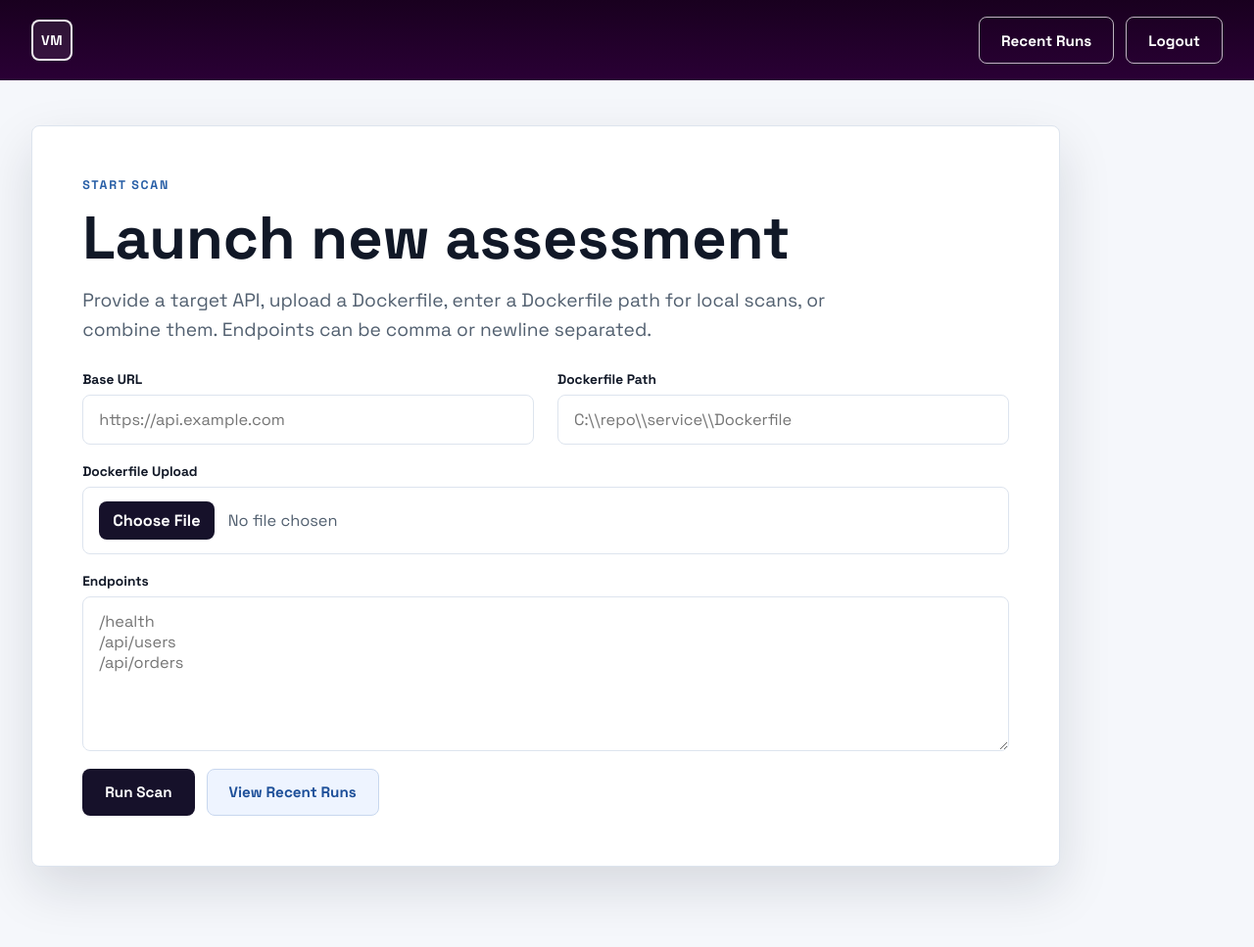
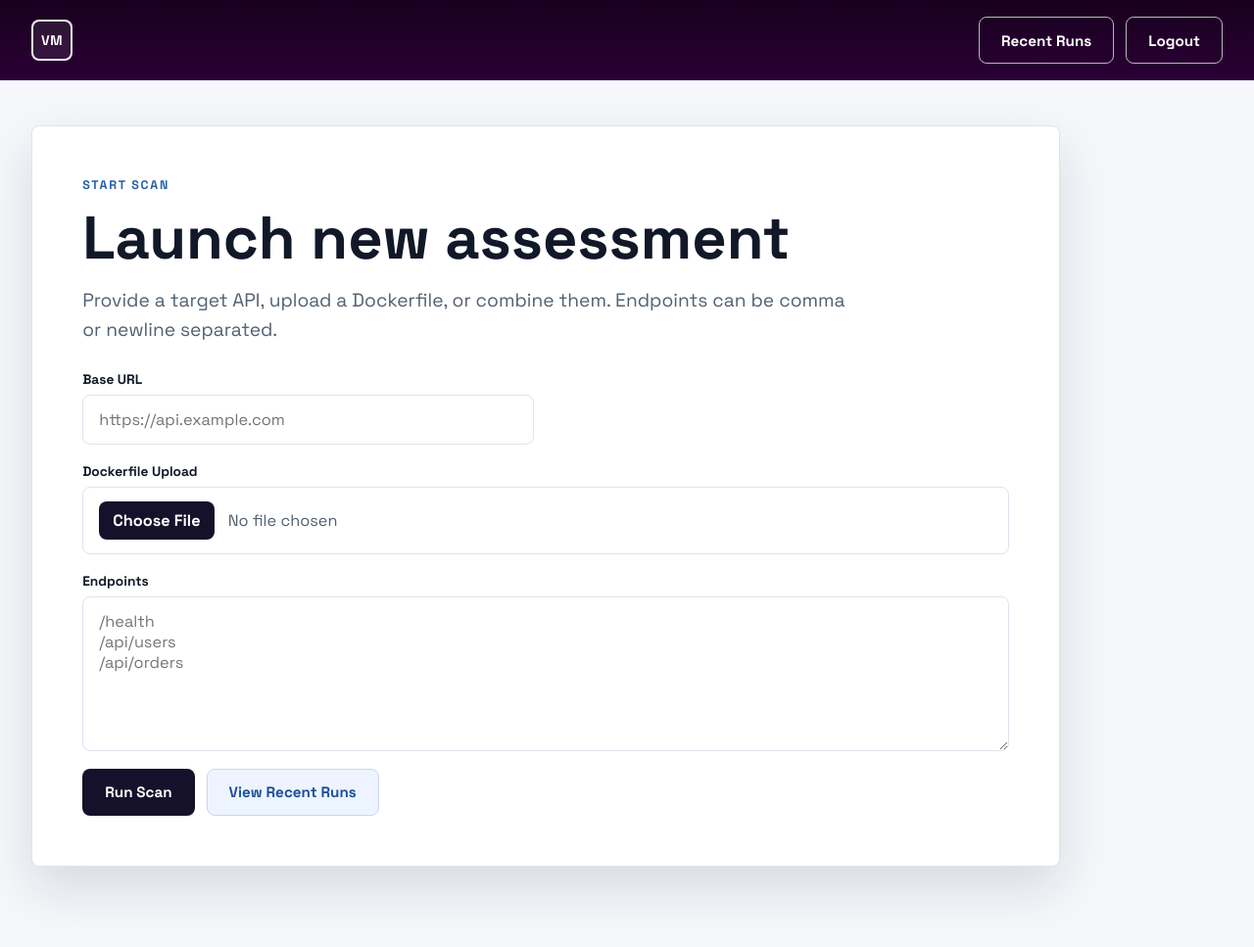
Before and after one commit to Abgarbah/microvulnscan, a Flask app: template templates/dashboard.html in a window 1280 px wide. Shown: the whole page at 98% size. Run offline with Flask 3, Linux system fonts and the light colour scheme; the template is opened without the code that fills it, so the values that code supplies are empty.

Commit message:
Remove Dockerfile path field

```diff
--- a/app.py
+++ b/app.py
@@ -422,18 +422,16 @@ def runs():
 @rate_limit
 def run_scan_web():
     base_url = (request.form.get("base_url") or "").strip() or None
-    dockerfile_path = (request.form.get("dockerfile_path") or "").strip() or None
     endpoints = _parse_endpoints(request.form.get("endpoints", ""))
     uploaded_path, upload_error = _save_uploaded_dockerfile(request.files.get("dockerfile_upload"))
 
     if upload_error:
         flash(upload_error, "error")
         return redirect(url_for("dashboard"))
-    if uploaded_path:
-        dockerfile_path = uploaded_path
+    dockerfile_path = uploaded_path
 
     if not base_url and not dockerfile_path:
-        flash("Provide at least one scan target (base URL, Dockerfile path, or Dockerfile upload).", "error")
+        flash("Provide at least one scan target (base URL or Dockerfile upload).", "error")
         return redirect(url_for("dashboard"))
     if _is_self_scan_target(base_url):
         if uploaded_path:
--- a/templates/dashboard.html
+++ b/templates/dashboard.html
@@ -28,7 +28,7 @@
       <section class="panel dashboard-panel scan-panel" id="start-scan">
         <p class="kicker">Start Scan</p>
         <h2>Launch new assessment</h2>
-        <p>Provide a target API, upload a Dockerfile, enter a Dockerfile path for local scans, or combine them. Endpoints can be comma or newline separated.</p>
+        <p>Provide a target API, upload a Dockerfile, or combine them. Endpoints can be comma or newline separated.</p>
 
         {% with messages = get_flashed_messages(with_categories=true) %}
           {% if messages %}
@@ -43,10 +43,6 @@
             <div class="field">
               <label for="base_url">Base URL</label>
               <input id="base_url" name="base_url" type="text" placeholder="https://api.example.com" />
-            </div>
-            <div class="field">
-              <label for="dockerfile_path">Dockerfile Path</label>
-              <input id="dockerfile_path" name="dockerfile_path" type="text" placeholder="C:\\repo\\service\\Dockerfile" />
             </div>
             <div class="field field-wide">
               <label for="dockerfile_upload">Dockerfile Upload</label>
```
